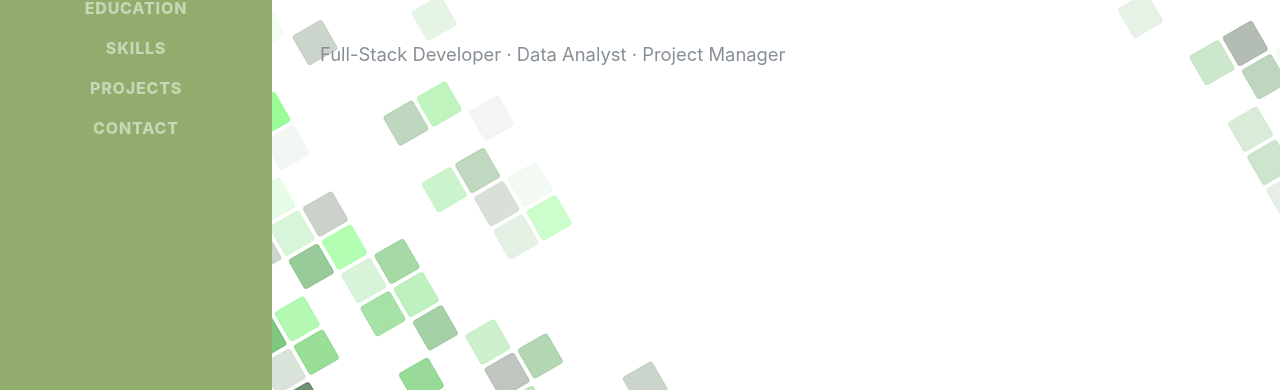
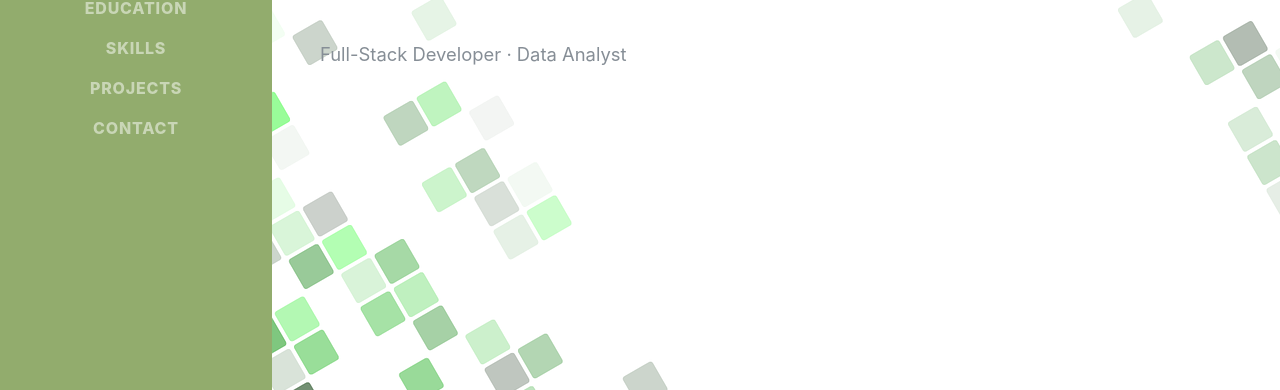
Before and after one commit to jeremyabui/portfolio, a plain HTML site: page index.html in a window 1280 px wide. Shown: the part 407-797 px from the top of the page. Drawn offline with nearby package versions, Linux system fonts and the light colour scheme.

Commit message:
removed project manager

```diff
--- a/index.html
+++ b/index.html
@@ -57,7 +57,7 @@
                 <div class="subheading mb-5">San Francisco Bay Area ·
                     <a href="mailto:jeremyabui@yahoo.com">Jeremyabui@yahoo.com</a>
                 </div>
-                <p class="lead mb-5">Full-Stack Developer · Data Analyst · Project Manager</p>
+                <p class="lead mb-5">Full-Stack Developer · Data Analyst</p>
             </div>
             </section>
 
```
